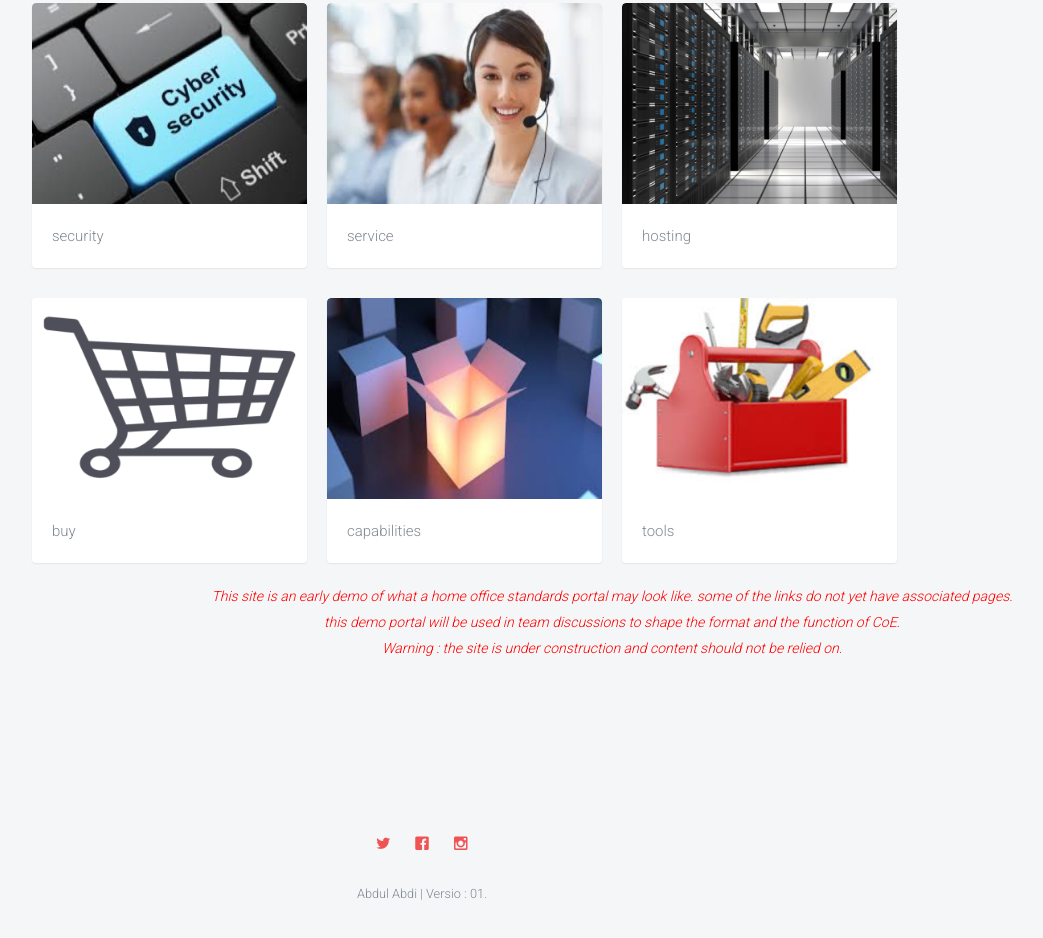
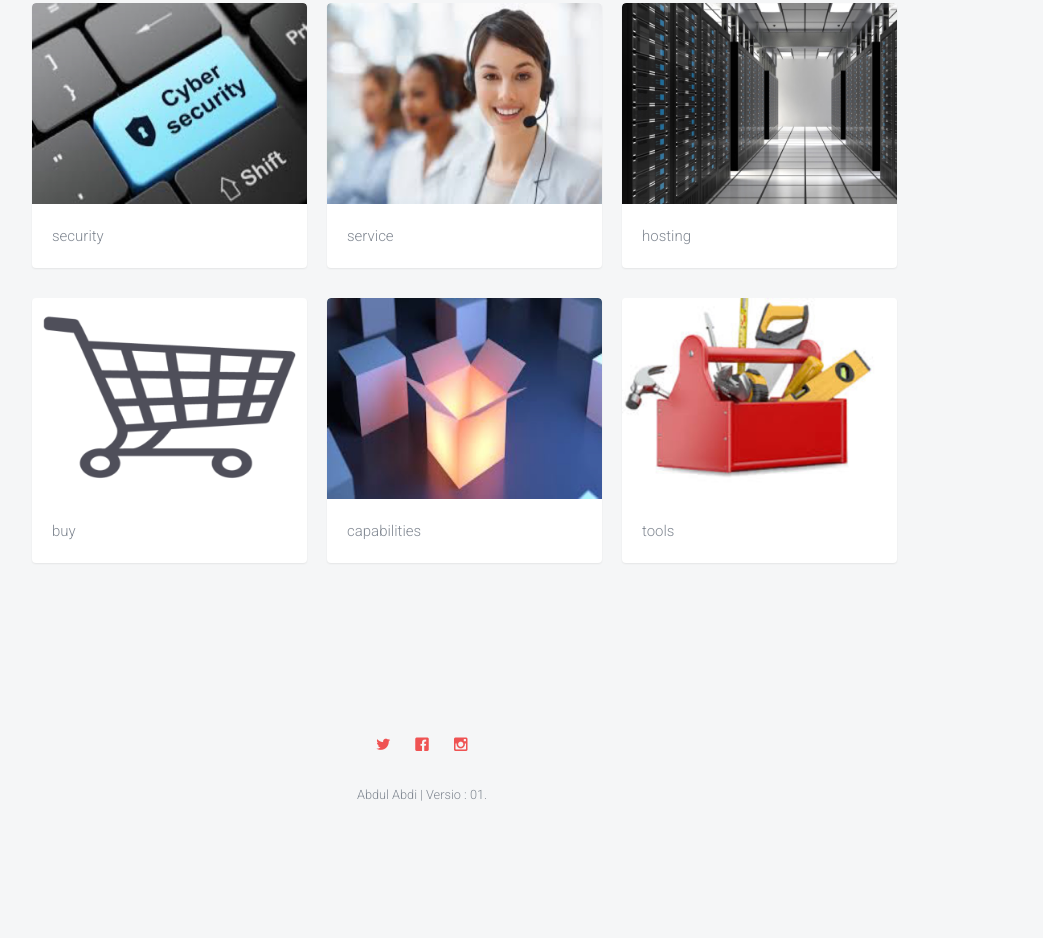
Before and after one commit to Abdul2/sign-posting, a plain HTML site: page index.html in a window 1280 px wide. Shown: the part 635-1573 px from the top of the page, without its empty margins (218-1261 px from the left). Drawn offline with Linux system fonts and the light colour scheme; files whose address does not match are found by name.

Commit message:
minor correction in index.html

```diff
--- a/index.html
+++ b/index.html
@@ -227,18 +227,6 @@
 <!-- end of row 3 -->
 
 
-				<p style="color:red;font-size:14px; font-style: italic; text-align: center;">
-      			This site is an early demo of what a home office standards portal may look like.
-      			some of the links do not yet have associated pages. <br> this demo portal will be used in team discussions  to shape the format and the function of CoE. <br>
-
-      Warning : the site is under construction and content should not be relied on.
-
-
-</p>
-
-
-
-
         </div>
        </div>
 	</div>
```
